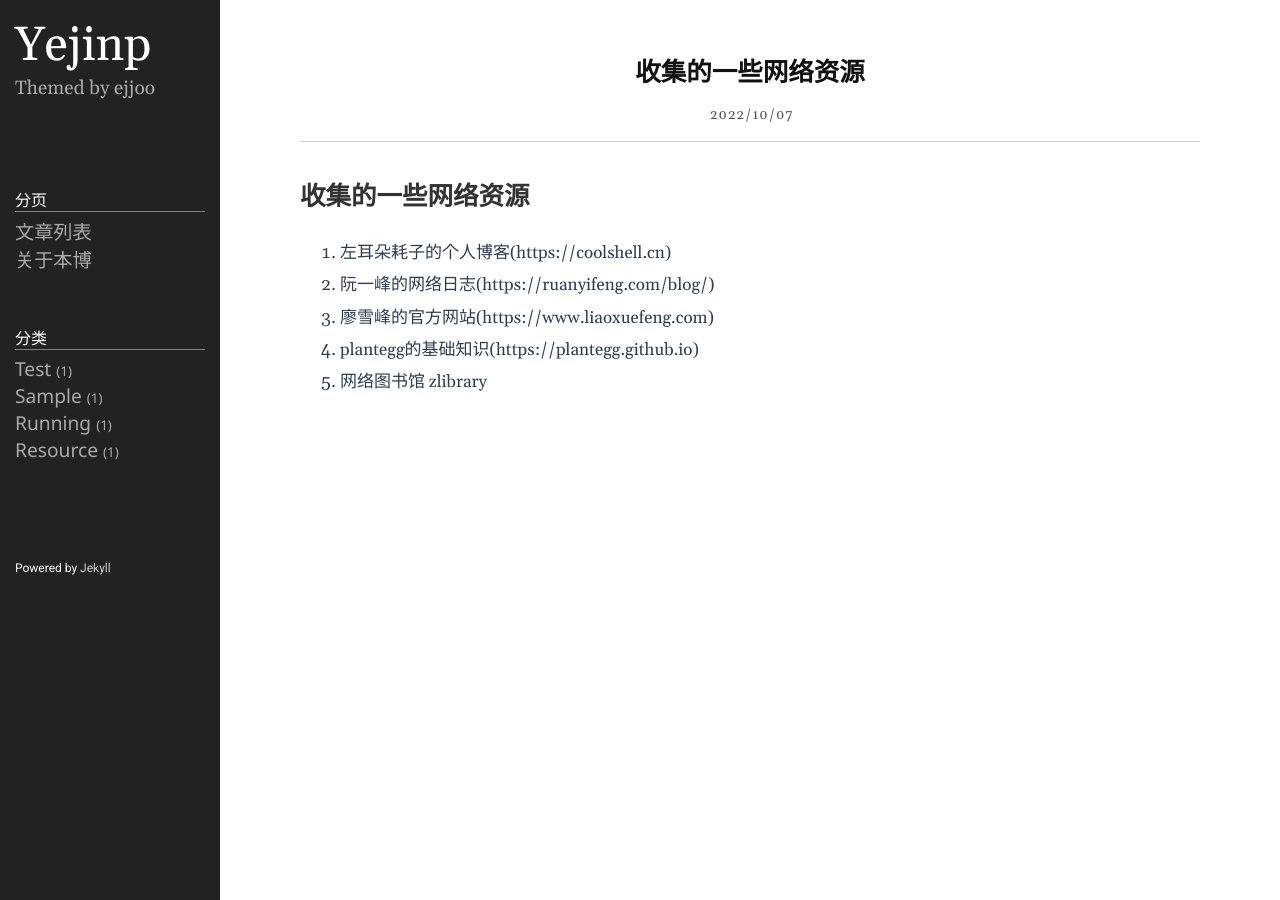
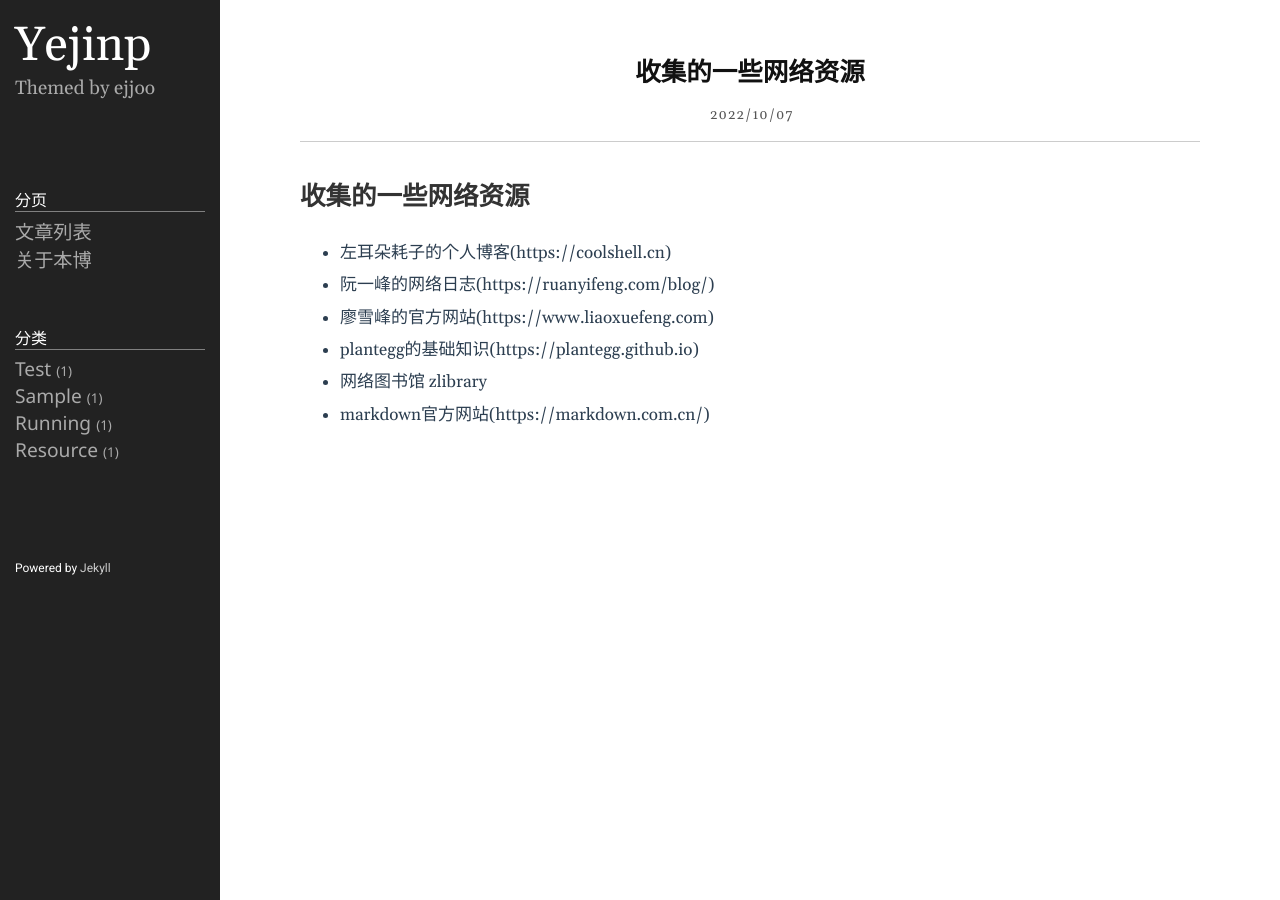
Before and after one commit to yejinp/yejinp.github.io, a Jekyll site: the page built from _posts/2022-10-03-网络资源.markdown, in a window 1280 px wide. Built offline with Jekyll 4.4.1, drawn with Linux system fonts in a browser that asks for light colours.

Commit message:
add markdown

```diff
--- a/_posts/2022-10-03-网络资源.markdown
+++ b/_posts/2022-10-03-网络资源.markdown
@@ -6,12 +6,14 @@ category: resource
 ---
 # 收集的一些网络资源
 
-1. 左耳朵耗子的个人博客(https://coolshell.cn)
+- 左耳朵耗子的个人博客(https://coolshell.cn)
 
-2. 阮一峰的网络日志(https://ruanyifeng.com/blog/)
+- 阮一峰的网络日志(https://ruanyifeng.com/blog/)
 
-3. 廖雪峰的官方网站(https://www.liaoxuefeng.com)
+- 廖雪峰的官方网站(https://www.liaoxuefeng.com)
 
-4. plantegg的基础知识(https://plantegg.github.io)
+- plantegg的基础知识(https://plantegg.github.io)
 
-5. 网络图书馆 zlibrary
+- 网络图书馆 zlibrary
+
+- markdown官方网站(https://markdown.com.cn/)
```
